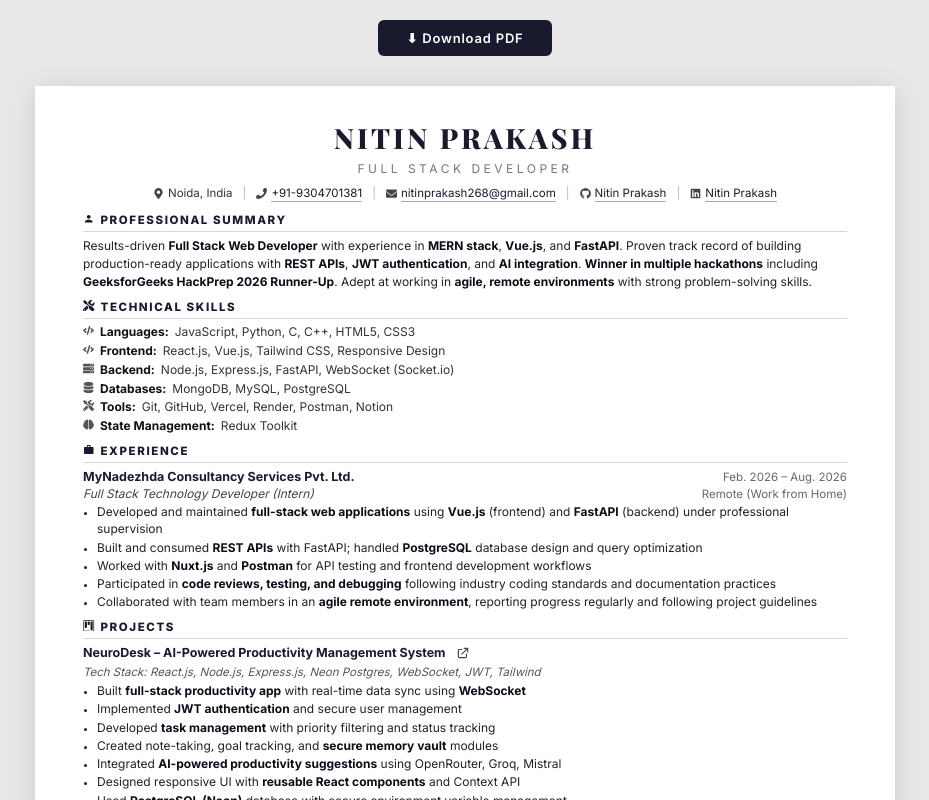
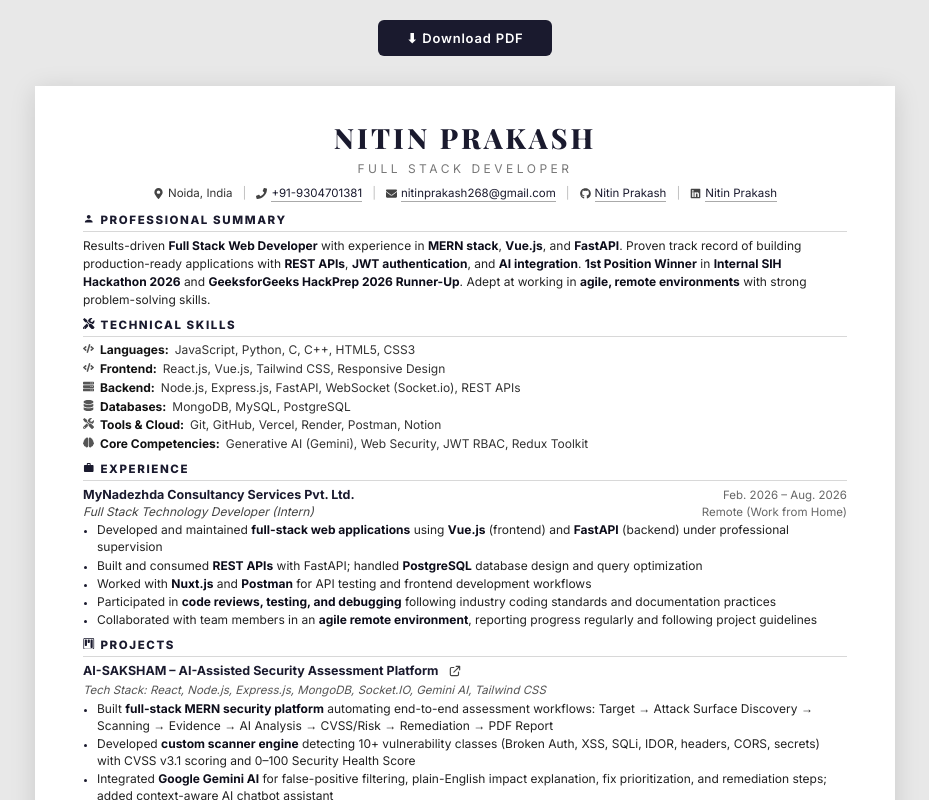
Before and after one commit to NitinPrakash2/resume, a React (Vite) app: page / in a window 1280 px wide. Shown: the top 800 px of the page, without its empty margins (175-1104 px from the left). Built offline with nearby package versions, Linux system fonts and the light colour scheme.

Commit message:
Update resume: add AI-SAKSHAM project and SIH hackathon achievement

```diff
--- a/src/Resume.jsx
+++ b/src/Resume.jsx
@@ -18,15 +18,15 @@ const data = {
     { icon: <FaLinkedin />,     label: "Nitin Prakash",             href: "https://www.linkedin.com/in/nitin-prakash-3b8a01373/" },
   ],
 
-  summary: <span>Results-driven <b>Full Stack Web Developer</b> with experience in <b>MERN stack</b>, <b>Vue.js</b>, and <b>FastAPI</b>. Proven track record of building production-ready applications with <b>REST APIs</b>, <b>JWT authentication</b>, and <b>AI integration</b>. <b>Winner in multiple hackathons</b> including <b>GeeksforGeeks HackPrep 2026 Runner-Up</b>. Adept at working in <b>agile, remote environments</b> with strong problem-solving skills.</span>,
+  summary: <span>Results-driven <b>Full Stack Web Developer</b> with experience in <b>MERN stack</b>, <b>Vue.js</b>, and <b>FastAPI</b>. Proven track record of building production-ready applications with <b>REST APIs</b>, <b>JWT authentication</b>, and <b>AI integration</b>. <b>1st Position Winner</b> in <b>Internal SIH Hackathon 2026</b> and <b>GeeksforGeeks HackPrep 2026 Runner-Up</b>. Adept at working in <b>agile, remote environments</b> with strong problem-solving skills.</span>,
 
   skills: [
     { icon: <FaCode />,     label: "Languages",        value: "JavaScript, Python, C, C++, HTML5, CSS3" },
     { icon: <FaCode />,     label: "Frontend",         value: "React.js, Vue.js, Tailwind CSS, Responsive Design" },
-    { icon: <FaServer />,   label: "Backend",          value: "Node.js, Express.js, FastAPI, WebSocket (Socket.io)" },
+    { icon: <FaServer />,   label: "Backend",          value: "Node.js, Express.js, FastAPI, WebSocket (Socket.io), REST APIs" },
     { icon: <FaDatabase />, label: "Databases",        value: "MongoDB, MySQL, PostgreSQL" },
-    { icon: <FaTools />,    label: "Tools",            value: "Git, GitHub, Vercel, Render, Postman, Notion" },
-    { icon: <FaBrain />,    label: "State Management", value: "Redux Toolkit" },
+    { icon: <FaTools />,    label: "Tools & Cloud",    value: "Git, GitHub, Vercel, Render, Postman, Notion" },
+    { icon: <FaBrain />,    label: "Core Competencies", value: "Generative AI (Gemini), Web Security, JWT RBAC, Redux Toolkit" },
   ],
 
   experience: [
@@ -47,17 +47,14 @@ const data = {
 
   projects: [
     {
-      name: "NeuroDesk – AI-Powered Productivity Management System",
-      link: "https://neuro-desk2.vercel.app/",
-      stack: "React.js, Node.js, Express.js, Neon Postgres, WebSocket, JWT, Tailwind",
+      name: "AI-SAKSHAM – AI-Assisted Security Assessment Platform",
+      link: "https://ai-saksham-mocha.vercel.app/",
+      stack: "React, Node.js, Express.js, MongoDB, Socket.IO, Gemini AI, Tailwind CSS",
       points: [
-        <span>Built <b>full-stack productivity app</b> with real-time data sync using <b>WebSocket</b></span>,
-        <span>Implemented <b>JWT authentication</b> and secure user management</span>,
-        <span>Developed <b>task management</b> with priority filtering and status tracking</span>,
-        <span>Created note-taking, goal tracking, and <b>secure memory vault</b> modules</span>,
-        <span>Integrated <b>AI-powered productivity suggestions</b> using OpenRouter, Groq, Mistral</span>,
-        <span>Designed responsive UI with <b>reusable React components</b> and Context API</span>,
-        <span>Used <b>PostgreSQL (Neon)</b> database with secure environment variable management</span>,
+        <span>Built <b>full-stack MERN security platform</b> automating end-to-end assessment workflows: Target → Attack Surface Discovery → Scanning → Evidence → AI Analysis → CVSS/Risk → Remediation → PDF Report</span>,
+        <span>Developed <b>custom scanner engine</b> detecting 10+ vulnerability classes (Broken Auth, XSS, SQLi, IDOR, headers, CORS, secrets) with CVSS v3.1 scoring and 0–100 Security Health Score</span>,
+        <span>Integrated <b>Google Gemini AI</b> for false-positive filtering, plain-English impact explanation, fix prioritization, and remediation steps; added context-aware AI chatbot assistant</span>,
+        <span>Engineered <b>real-time assessment pipeline</b> with Socket.IO live progress (8 stages), JWT RBAC auth, bulk API tester with latency analytics, and PDFKit report generation</span>,
       ],
     },
     {
@@ -87,9 +84,9 @@ const data = {
   ],
 
   achievements: [
+    <span>Secured <b>1st position</b> in <b>Internal SIH Hackathon 2026</b></span>,
+    <span>Secured <b>2nd position</b> in a hackathon organized by <b>GeeksforGeeks</b></span>,
     <span><b>Runner-up</b> in multiple hackathons for developing innovative and problem-solving based projects</span>,
-    <span>Secured <b>2nd position</b> in a hackathon organized by <b>GeeksforGeeks</b></span>,
-    <span>Consistently participated in <b>technical and problem-solving competitions</b> to enhance practical knowledge</span>,
   ],
 }
 
```
